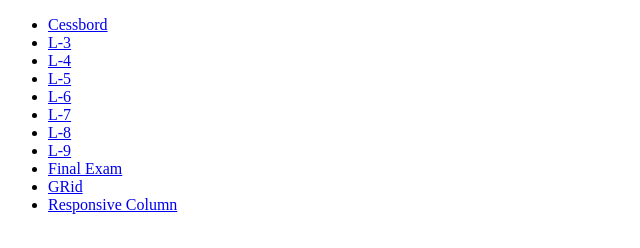
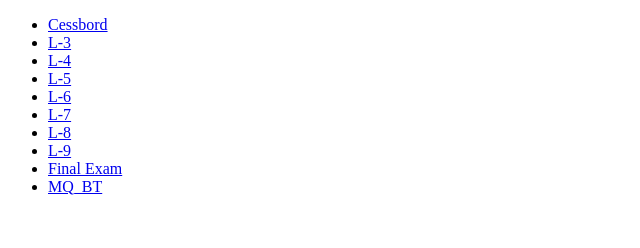
Before and after one commit to furkan-memon/rw_furkanmemon_lecturee_css, a plain HTML site: page index.html in a window 1280 px wide. Shown: the whole page, without its empty margins (0-640 px from the left). Drawn offline with Linux system fonts and the light colour scheme.

Commit message:
Update index.html

```diff
--- a/index.html
+++ b/index.html
@@ -40,11 +40,9 @@
             <a href="/CSS/final exam/index.html" target="_blank">Final Exam</a>
         </li>
         <li>
-             <a href="/MQ_BT/MediaQueries/Grid/index.html" target="_blank">GRid</a>
+             <a href="/MQ_BT/index.html" target="_blank">MQ_BT</a>
         </li>
-         <li>
-             <a href="/MQ_BT/MediaQueries/Responsive Column//index.html" target="_blank">Responsive Column</a>
-        </li>
+
     </ul>
 </body>
 
```
